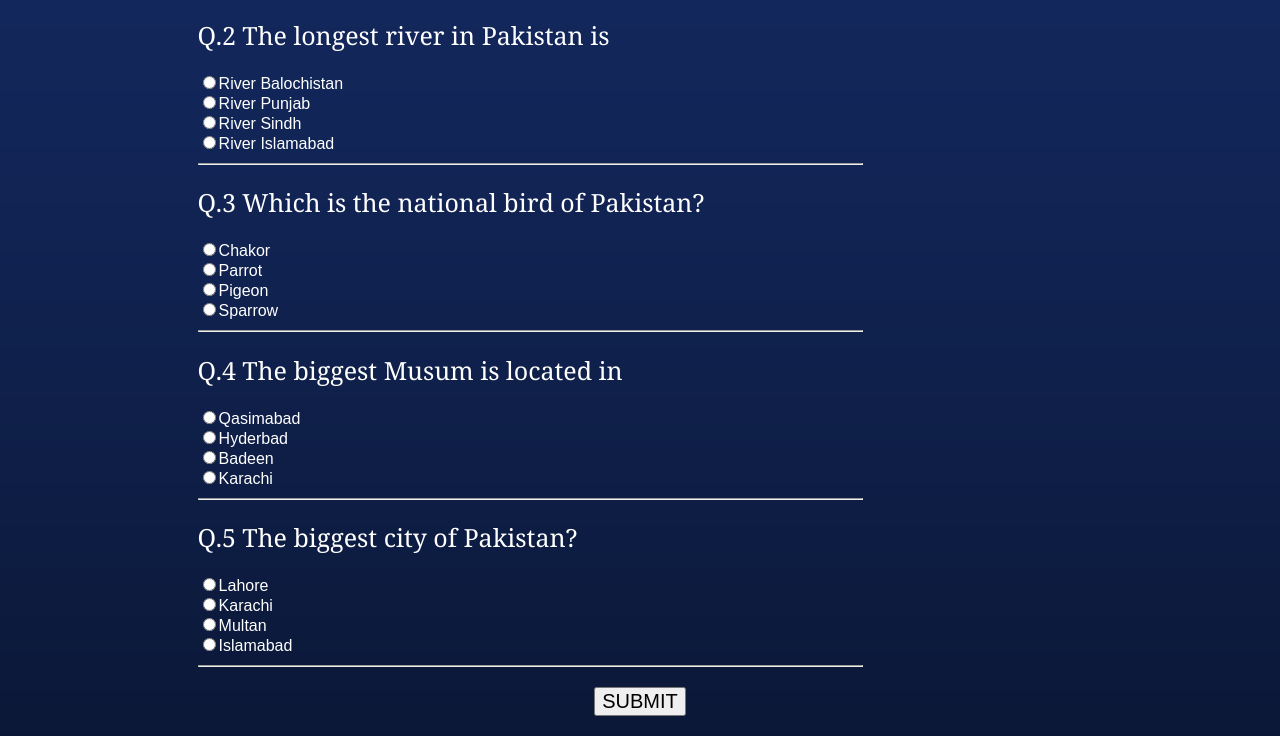
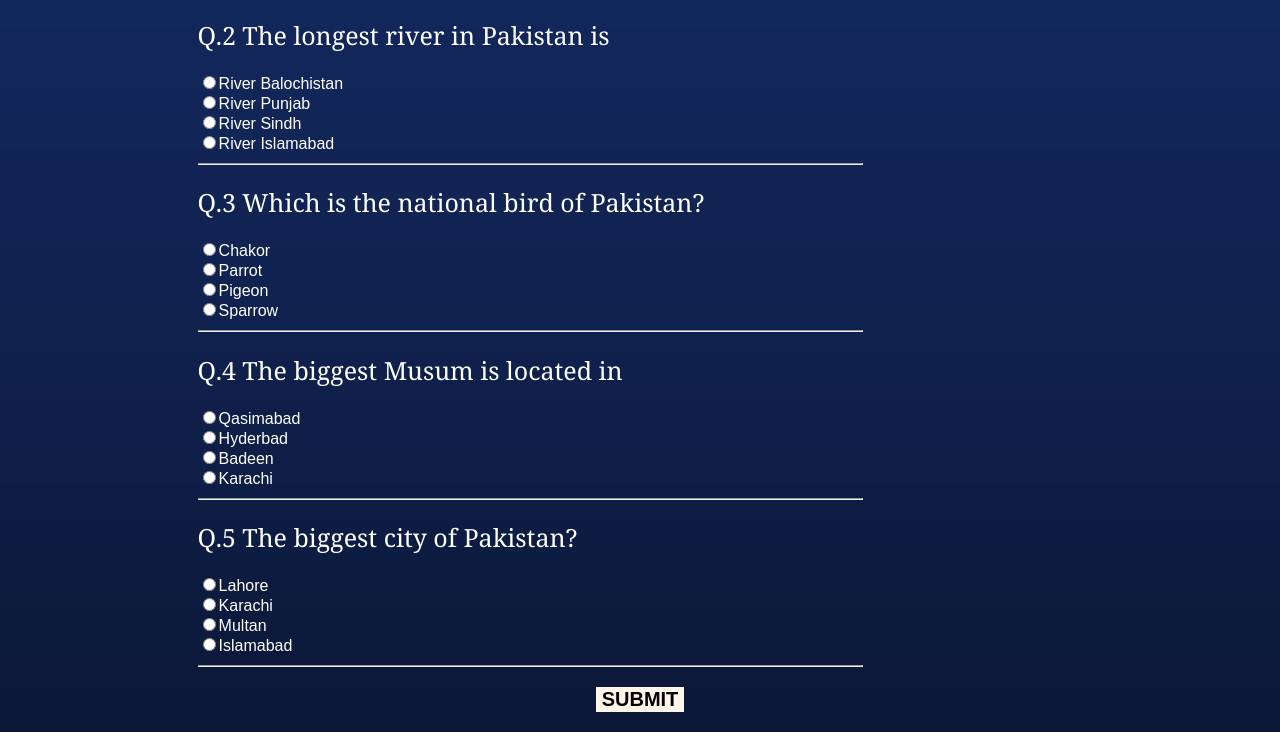
Before and after one commit to MemonaKhan/web-quiz-app, a plain HTML site: page index.html in a window 1280 px wide. Shown: the part 401-1137 px from the top of the page. Drawn offline with Linux system fonts and the light colour scheme.

Commit message:
completed index file

```diff
--- a/style.css
+++ b/style.css
@@ -42,6 +42,9 @@ body{
     font-family: Cambria, Cochin, Georgia, Times, 'Times New Roman', serif;
     font-weight: 15;
 }
+#quiz #opt0:hover, #opt1:hover, #opt2:hover, #opt3:hover{
+    cursor: pointer;
+}
 #submit{
     margin: 0 auto;
     text-align: center;
@@ -51,7 +54,12 @@ body{
 }
 #submit button{
     font-size: 20px;
-
+    font-weight: bold;
+    background-color: oldlace;
+    border: oldlace;
+}
+#submit button:hover{
+    cursor: pointer;
 }
 @media (max-width:680px){
     #quiz{
```
